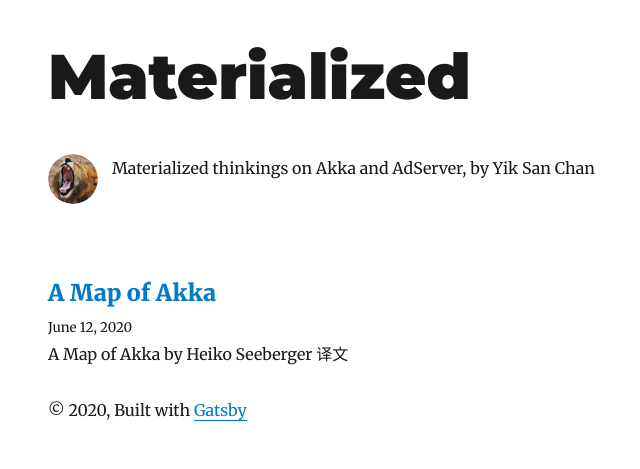
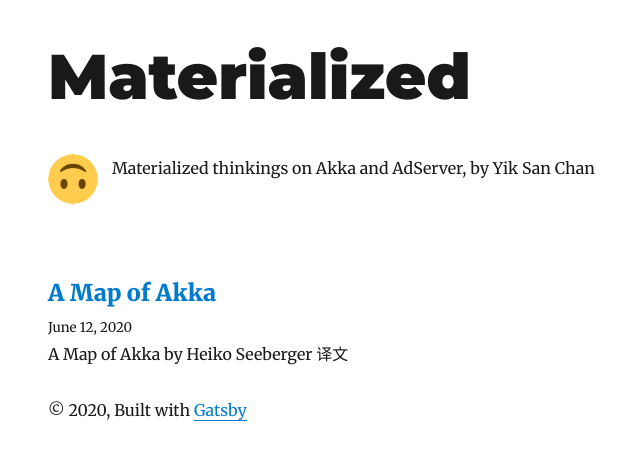
Before and after one commit to YikSanChan/yiksanchan.com, a Gatsby site: page / in a window 1280 px wide. Shown: the whole page, without its empty margins (277-917 px from the left). Built offline with nearby package versions, Linux system fonts and the light colour scheme; Gatsby itself is replaced by a stand-in of ours; some packages are replaced by stand-ins of ours.

Commit message:
new icon

```diff
--- a/gatsby-config.js
+++ b/gatsby-config.js
@@ -67,7 +67,7 @@ module.exports = {
         background_color: `#ffffff`,
         theme_color: `#663399`,
         display: `minimal-ui`,
-        icon: `content/assets/gatsby-icon.png`,
+        icon: `content/assets/1f643.png`,
       },
     },
     `gatsby-plugin-react-helmet`,
--- a/src/components/bio.js
+++ b/src/components/bio.js
@@ -14,7 +14,7 @@ import { rhythm } from "../utils/typography"
 const Bio = () => {
   const data = useStaticQuery(graphql`
     query BioQuery {
-      avatar: file(absolutePath: { regex: "/profile-pic.jpg/" }) {
+      avatar: file(absolutePath: { regex: "/1f643.png/" }) {
         childImageSharp {
           fixed(width: 50, height: 50) {
             ...GatsbyImageSharpFixed
```
Also changed, not shown: content/assets/1f643.png (added), content/assets/1f643.svg (added), content/assets/gatsby-icon.png (deleted), content/assets/profile-pic.jpg (deleted).
